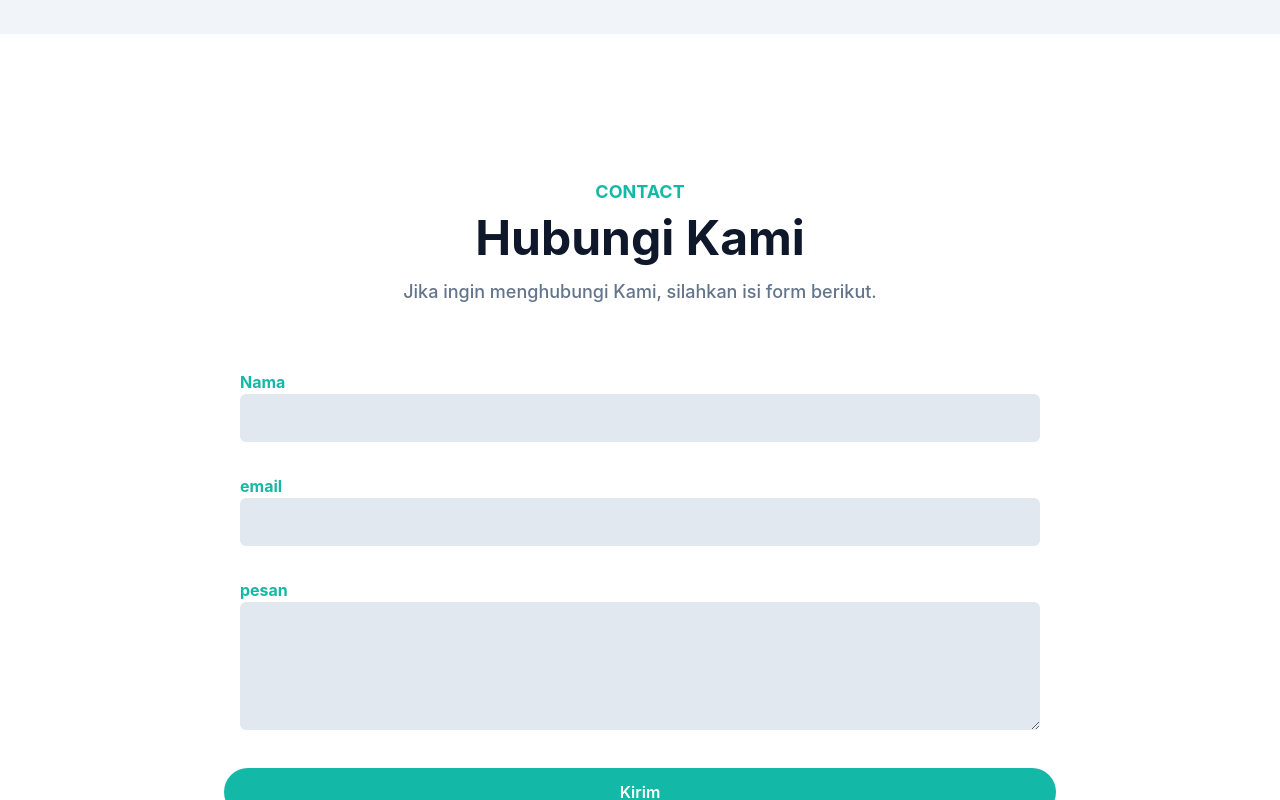
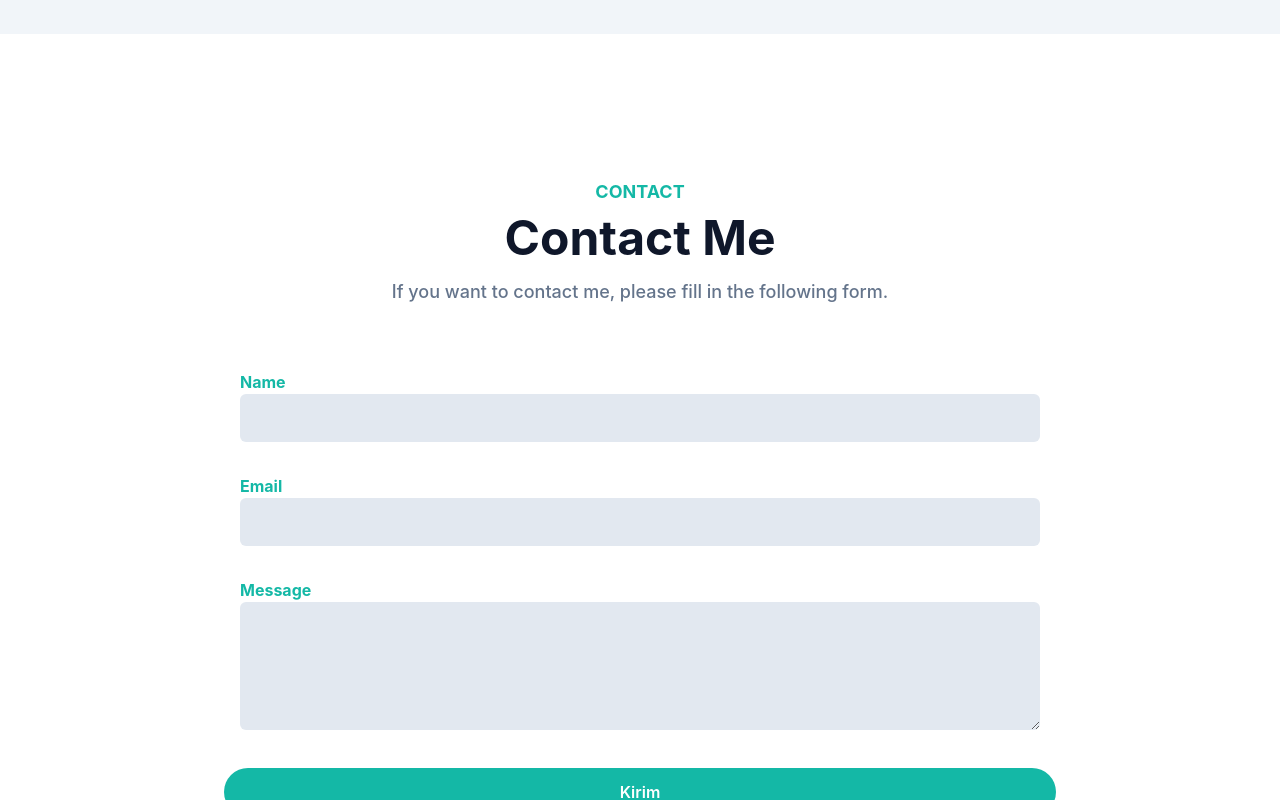
Before and after one commit to Irfan123fw/Irfansyah, a website: page index.html in a window 1280 px wide. Shown: the part 2170-2970 px from the top of the page. Drawn offline with Linux system fonts and the light colour scheme.

Commit message:
Update index.html

```diff
--- a/index.html
+++ b/index.html
@@ -173,7 +173,7 @@ flex items-center z-10">
             <div class="max-w-xl mx-auto text-center mb-16">
                 <h4 class=" font-bold uppercase text-primary text-lg mb-2">Portfolio</h4>
                 <h2 class="font-bold text-dark text-3xl mb-4 sm:text-4xl
-                lg:text-5xl dark:text-white">Project Terkini</h2>
+                lg:text-5xl dark:text-white"> My Project </h2>
                 <p class="font-medium text-md text-secondary md:text-lg">Here are some examples of my projects</p>
             </div>
         </div>
@@ -237,9 +237,8 @@ flex items-center z-10">
             <div class="max-w-xl mx-auto text-center mb-16">
                 <h4 class=" font-bold uppercase text-primary text-lg mb-2">Contact</h4>
                 <h2 class="font-bold text-dark text-3xl mb-4 sm:text-4xl
-                lg:text-5xl dark:text-white">Hubungi Kami</h2>
-                <p class="font-medium text-md text-secondary md:text-lg"> Jika ingin menghubungi
-                    Kami, silahkan isi form berikut.</p>
+                lg:text-5xl dark:text-white">Contact Me </h2>
+                <p class="font-medium text-md text-secondary md:text-lg"> If you want to contact me, please fill in the following form.</p>
             </div>
         </div>
         <form>
@@ -248,21 +247,21 @@ flex items-center z-10">
 
                 <div class="w-full px-4 mb-8">
     <label for="name" class="text-base font-bold
-    text-primary">Nama</label>
+    text-primary">Name</label>
     <input type="text" id="name" name="name" class="w-full bg-slate-200
     text-dark p-3 rounded-md focus:outline-none
     focus:ring-primary focus:ring-1 focus:border-primary"/>
     </div>
         <div class="w-full px-4 mb-8">
     <label for="email" class="text-base font-bold
-    text-primary">email</label>
+    text-primary">Email</label>
     <input type="text" id="email" name="email" class="w-full bg-slate-200
     text-dark p-3 rounded-md focus:outline-none
     focus:ring-primary focus:ring-1 focus:border-primary"/>
     </div>
         <div class="w-full px-4 mb-8">
     <label for="message" class="text-base font-bold
-    text-primary">pesan</label>
+    text-primary">Message</label>
     <textarea type="text" id="pesan" name="pesan" class="w-full bg-slate-200
     text-dark p-3 rounded-md focus:outline-none
     focus:ring-primary focus:ring-1 focus:border-primary h-32">
```
